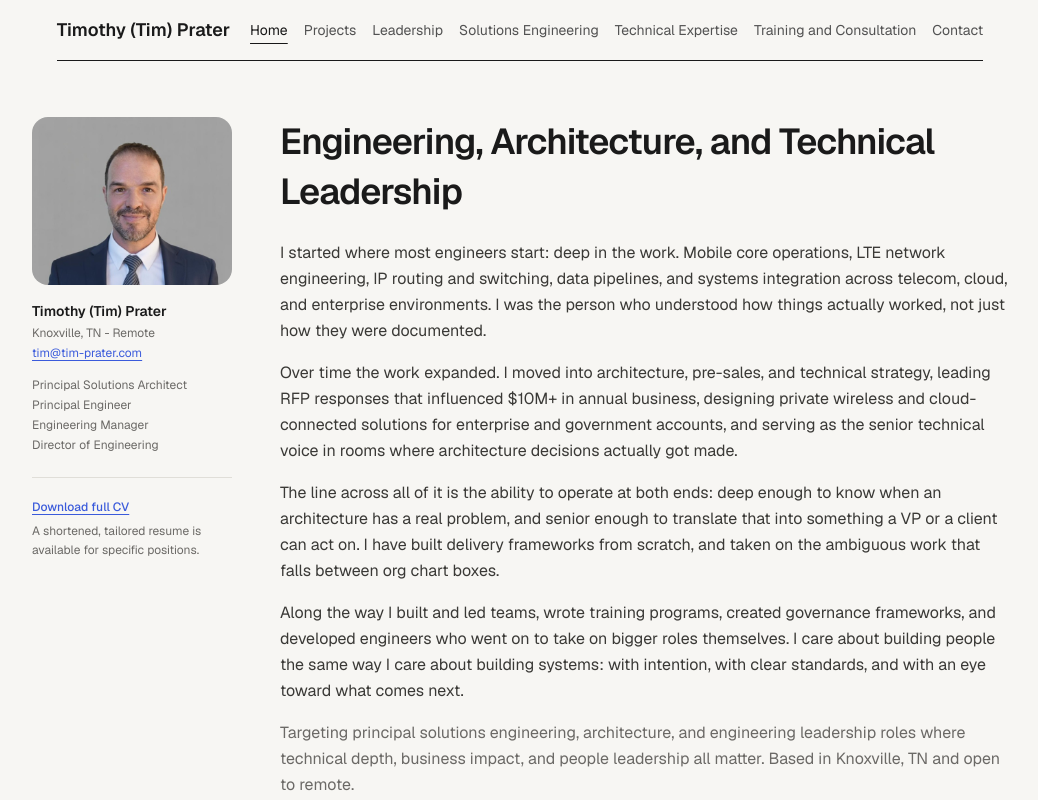
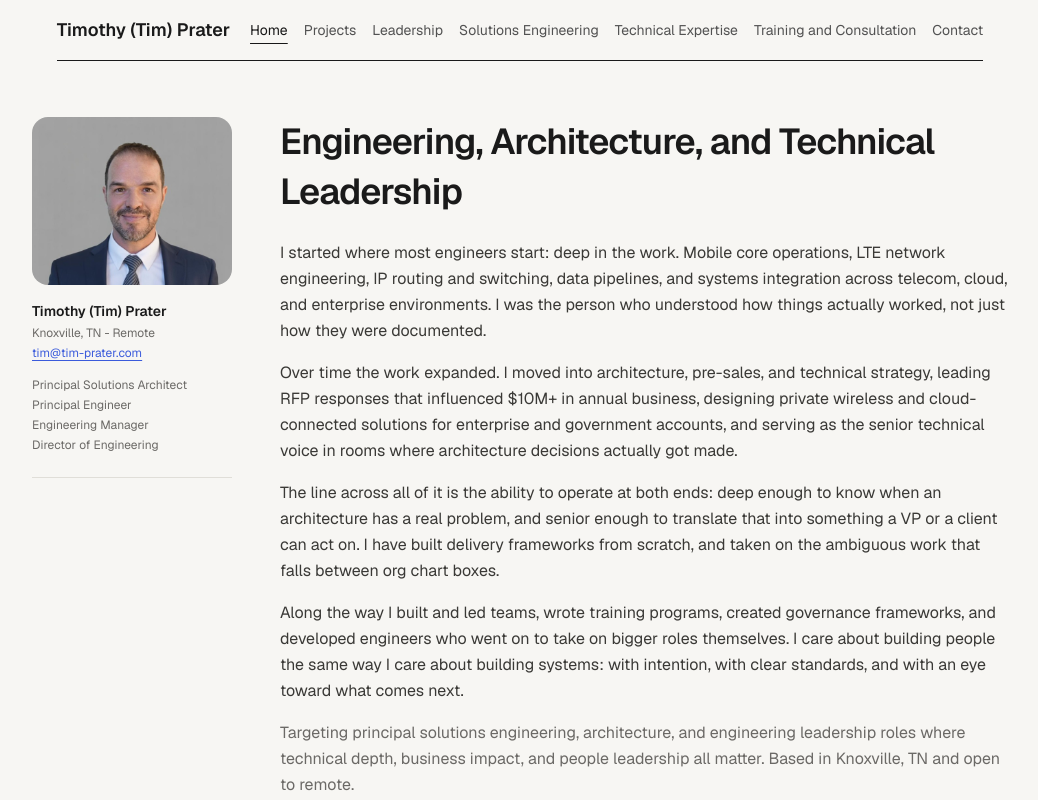
Before and after one commit to Pratert/Tim-Portfolio, a Next.js app: page / in a window 1280 px wide. Shown: the top 800 px of the page, without its empty margins (120-1158 px from the left). Built offline with nearby package versions, Linux system fonts and the light colour scheme.

Commit message:
removed cv for now

```diff
--- a/app/page.tsx
+++ b/app/page.tsx
@@ -49,7 +49,7 @@ export default function Home() {
             className="mt-6"
             style={{ borderTop: "1px solid var(--border-color)", paddingTop: "1rem" }}
           >
-            <a
+            {/*<a
               href="/Tim_Prater_CV.pdf"
               download="Tim_Prater_CV.pdf"
               className="text-xs font-medium"
@@ -59,7 +59,7 @@ export default function Home() {
             </a>
             <p className="mt-1 text-xs leading-relaxed" style={{ color: "var(--text-muted)" }}>
               A shortened, tailored resume is available for specific positions.
-            </p>
+            </p>*/}
           </div>
         </div>
 
```
